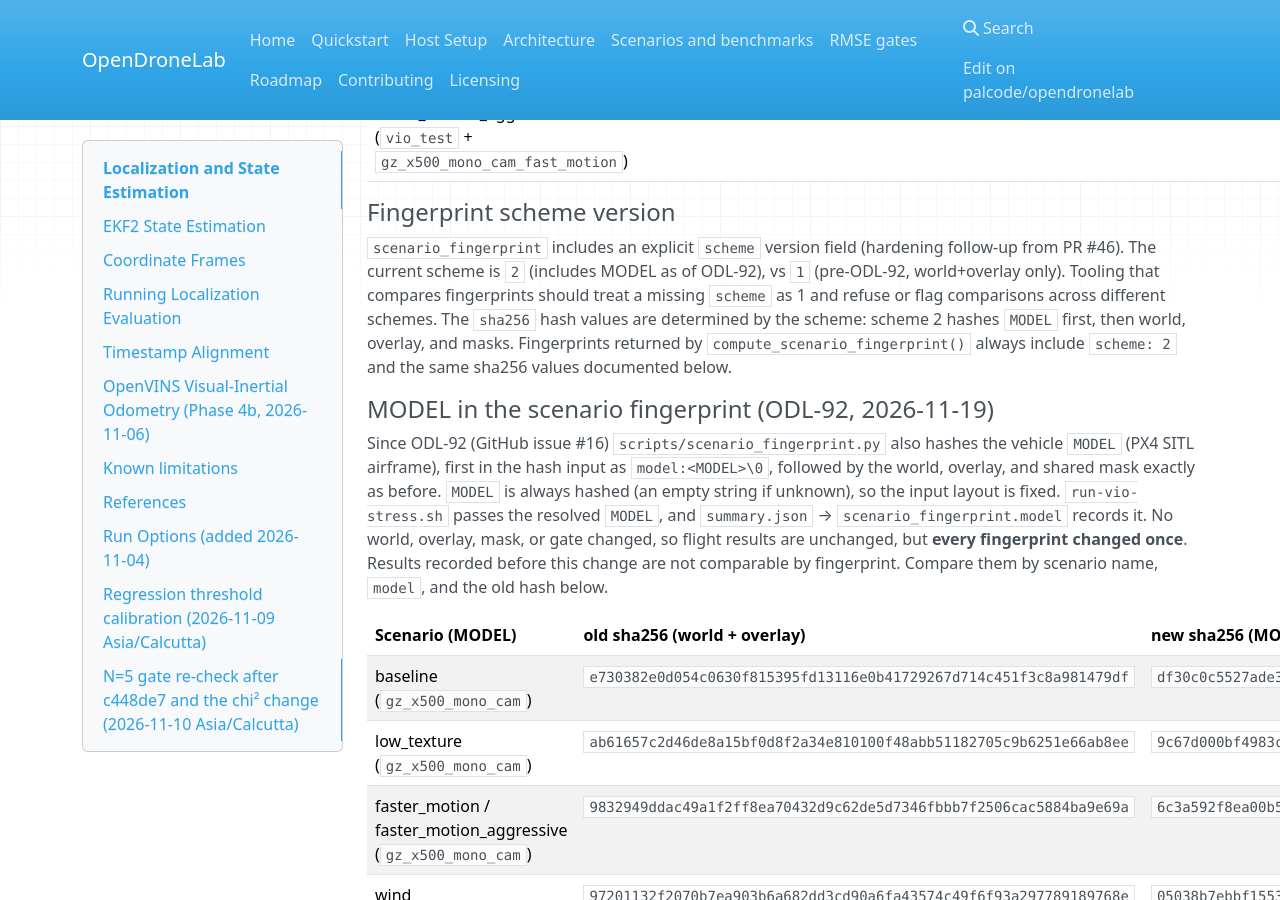
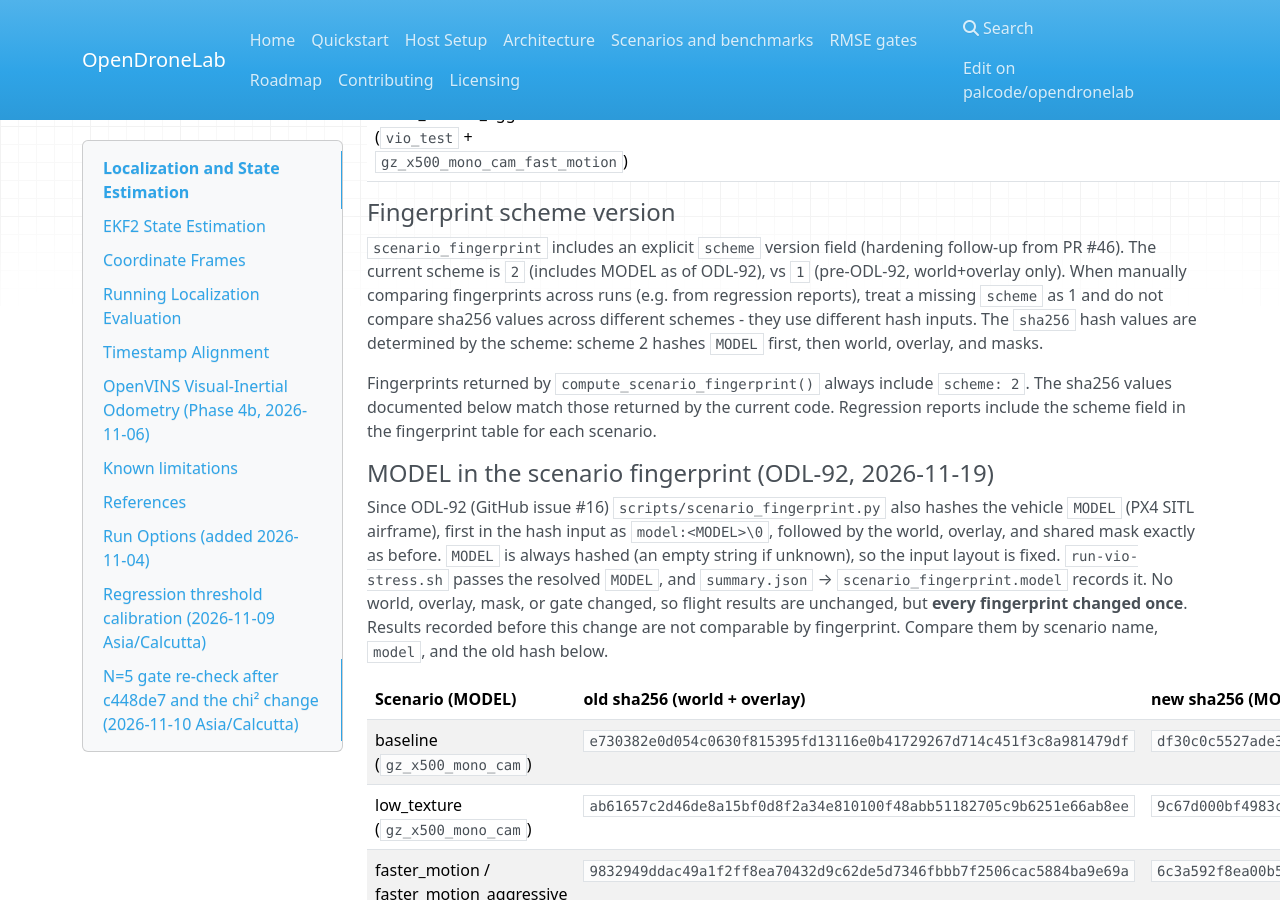
Before and after one commit to palcode/opendronelab, an MkDocs documentation site: the page built from docs/localization.md, in a window 1280 px wide and 900 px high, scrolled down 10642 px. Built offline with MkDocs 1.6.1, drawn with Linux system fonts in a browser that asks for light colours; nearby versions of some CDN libraries.

Commit message:
test: add fingerprint scheme tests and update report format
- Add test_fingerprint_always_returns_scheme_2() to verify scheme field
- Update test_all_fingerprints_match_documented() to check scheme == 2
- Add scheme column to regression report fingerprint table
- Update docs and CHANGELOG to accurately describe that fingerprints are
  recorded but not automatically compared (manual comparison only)
- Treat missing scheme as 1 in report generation

Co-authored-by: Pallab Sarkar <mailme.pallabsarkar@gmail.com>

```diff
--- a/docs/localization.md
+++ b/docs/localization.md
@@ -412,12 +412,16 @@ omitted the README edits:
 
 `scenario_fingerprint` includes an explicit `scheme` version field (hardening
 follow-up from PR #46). The current scheme is `2` (includes MODEL as of
-ODL-92), vs `1` (pre-ODL-92, world+overlay only). Tooling that compares
-fingerprints should treat a missing `scheme` as 1 and refuse or flag
-comparisons across different schemes. The `sha256` hash values are determined
-by the scheme: scheme 2 hashes `MODEL` first, then world, overlay, and masks.
+ODL-92), vs `1` (pre-ODL-92, world+overlay only). When manually comparing
+fingerprints across runs (e.g. from regression reports), treat a missing
+`scheme` as 1 and do not compare sha256 values across different schemes -
+they use different hash inputs. The `sha256` hash values are determined by
+the scheme: scheme 2 hashes `MODEL` first, then world, overlay, and masks.
+
 Fingerprints returned by `compute_scenario_fingerprint()` always include
-`scheme: 2` and the same sha256 values documented below.
+`scheme: 2`. The sha256 values documented below match those returned by the
+current code. Regression reports include the scheme field in the fingerprint
+table for each scenario.
 
 #### MODEL in the scenario fingerprint (ODL-92, 2026-11-19)
 
```
Also changed, not shown: CHANGELOG.md (+1 -1 lines), 3 other files.
